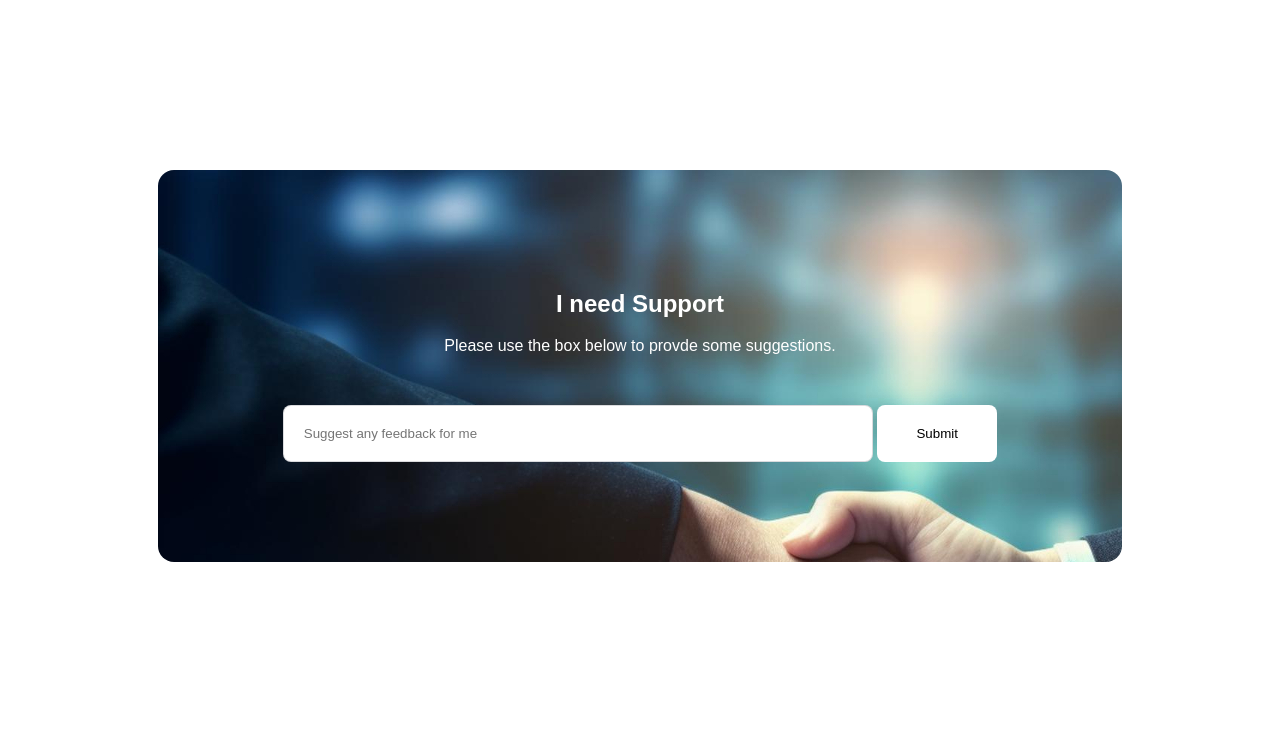
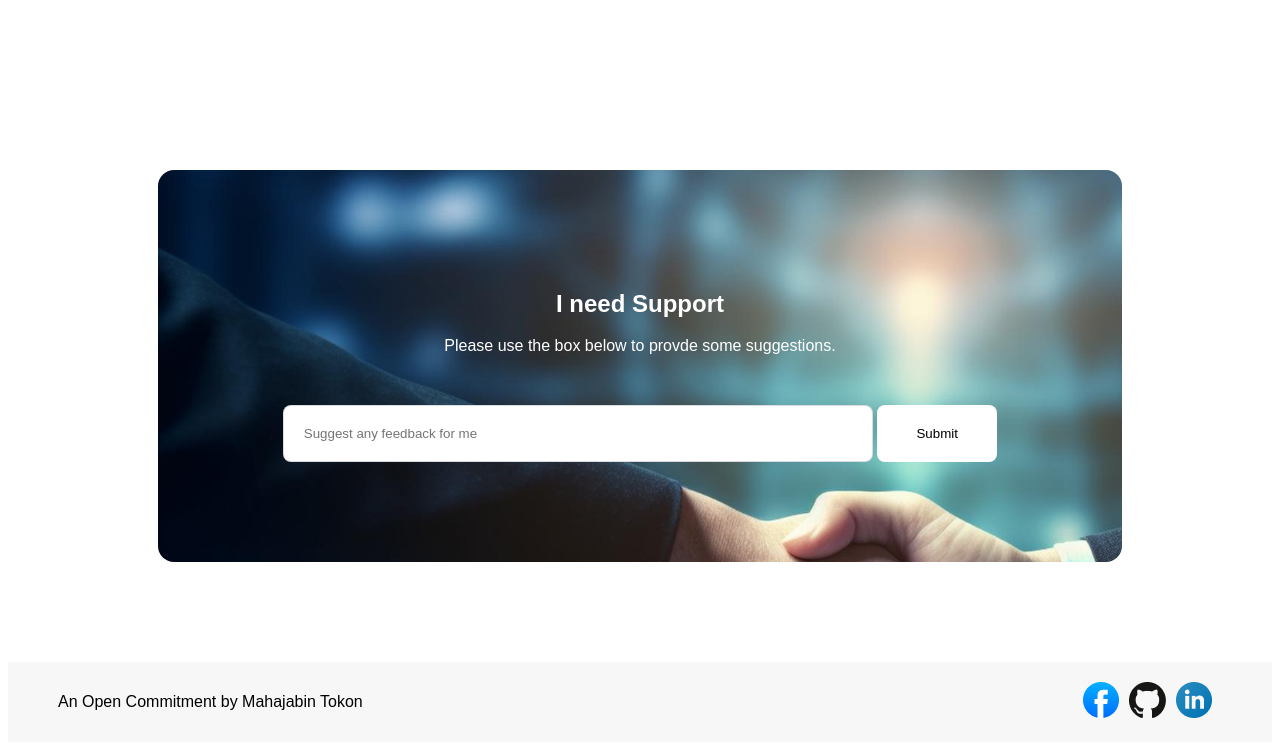
Before and after one commit to Mahajabin-Tokon/PHA1, a plain HTML site: page index.html in a window 1280 px wide. Shown: the part 3422-4172 px from the top of the page. Before the commit the page ends 3992 px from the top, so only its background shows below. Drawn offline with Linux system fonts and the light colour scheme; a web font is replaced by a local one.

Commit message:
5th commit, challenge part of assignment complete

```diff
--- a/index.html
+++ b/index.html
@@ -120,6 +120,15 @@
         </div>
       </section>
     </main>
-    <footer></footer>
+    <footer>
+        <div class="footer-text">An Open Commitment by Mahajabin Tokon</div>
+        <div class="footer-icons">
+            <ul>
+                <li><a href="https://www.facebook.com/" target="_blank"> <img src="./assets/facebook.png" alt="Facebook Icon Link"> </a></li>
+                <li><a href="https://github.com/Mahajabin-Tokon" target="_blank"> <img src="./assets/github.png" alt="GitHub Icon Link"> </a></li>
+                <li><a href="https://www.linkedin.com/in/mahajabintokon/" target="_blank"> <img src="assets/linkedin-icon 1.png" alt="LinkedIn Icon Link"> </a></li>
+            </ul>
+        </div>
+    </footer>
   </body>
 </html>
--- a/styles/styles.css
+++ b/styles/styles.css
@@ -246,6 +246,33 @@
   margin-top: 50px;
 }
 
-.feedback-section-containter > h1, .feedback-section-containter > p {
-    color: white;
+.feedback-section-containter > h1,
+.feedback-section-containter > p {
+  color: white;
 }
+
+/* Footer styles */
+footer {
+  height: 80px;
+  background: rgba(13, 19, 33, 0.03);
+  margin-top: 100px;
+  display: flex;
+  justify-content: space-between;
+  align-items: center;
+  padding: 0px 50px;
+}
+
+.footer-icons ul{
+    display: flex;
+    align-items: center;
+}
+
+.footer-icons ul li {
+    list-style: none;
+    margin-right: 10px;
+}
+
+.footer-icons li a {
+    text-decoration: none;
+    font-size: 20px;
+}
```
